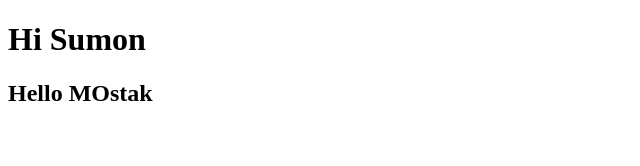
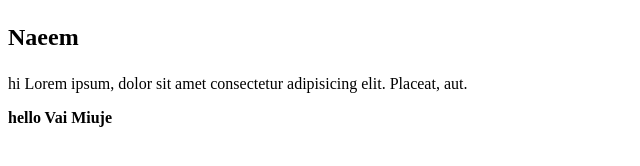
Before and after one commit to nuruddin-osman/jQuery-Practice, a plain HTML site: page index.html in a window 1280 px wide. Shown: the whole page, without its empty margins (0-640 px from the left). Drawn offline with nearby package versions, Linux system fonts and the light colour scheme.

Commit message:
text manipulation

```diff
--- a/index.html
+++ b/index.html
@@ -8,8 +8,16 @@
     <link rel="stylesheet" href="style.css" />
   </head>
   <body>
-    <h1>Hello</h1>
-    <h2>Nuruddin</h2>
+    <!-- <h1>Hello</h1>
+    <h2>Nuruddin</h2> -->
+
+    <!-- text manipulation -->
+
+    <h2 id="headin">Lorem ipsum dolor sit amet consectetur.</h2>
+
+    <p id="para">
+      Lorem ipsum, dolor sit amet consectetur adipisicing elit. Placeat, aut.
+    </p>
 
     <script src="https://ajax.googleapis.com/ajax/libs/jquery/3.7.1/jquery.min.js"></script>
     <script src="script.js"></script>
--- a/script.js
+++ b/script.js
@@ -1,3 +1,9 @@
-document.querySelector("h1").innerHTML = "Hi Sumon"; //javascript foramte
+// document.querySelector("h1").innerHTML = "Hi Sumon"; //javascript foramte
+// $("h2").text("Hello MOstak"); //jQuery foramte
 
-$("h2").text("Hello MOstak"); //jQuery foramte
+// text manipulation
+$("#headin").html("<p>Naeem</p>");
+const text01 = $("<p></p>").html("<b>hello Vai Miuje</b>");
+$("#para").append(text01);
+
+$("#para").prepend("hi");
```
